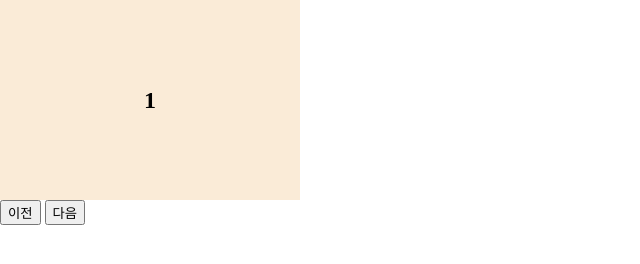
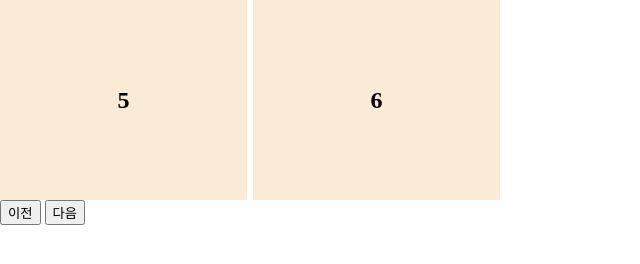
Before and after one commit to rlawldus9797/2407-WEB3, a plain HTML site: page 캐러셀/인덱스.html in a window 1280 px wide. Both pictures are taken after a click on the button "이전". Shown: the whole page, without its empty margins (0-640 px from the left). Drawn offline with Linux system fonts and the light colour scheme.

Commit message:
Update 인덱스.html

```diff
--- a/캐러셀/인덱스.html
+++ b/캐러셀/인덱스.html
@@ -8,16 +8,17 @@
     <style>
 
         .slider {
-            width: 300px;
+            width: 500px;
             height: 200px;
             overflow: hidden;
         }
         .content-wrapper {
             display: flex;
+            transition: 0.5s;
         }
 
         .content {
-            width: 300px;
+            /* width: 300px; */
             height: 200px;
             background-color: antiquewhite;
 
@@ -48,35 +49,45 @@
         <button class="next">다음</button>
     </div>
     <script>
-        const content = document.querySelector('.content-wrapper');
+        const viewCount = 2;
+        const gap = 6;
+        const slider = document.querySelector('.slider')
+        const contentWrapper = document.querySelector('.content-wrapper');
+        const slideCount = contentWrapper.childElementCount;
         const prev = document.querySelector('.prev');
         const next = document.querySelector('.next');
         // const slideWidth = content.children[0].clientWidth
+        const contentWidth = (slider.clientWidth - gap * (viewCount - 1)) / viewCount
 
         let index = 0;
 
         // 좌표는 하나로 사용할 것
+        contentWrapper.style.gap = `${gap}px`
+
+        for(let i=0; i < slideCount; i++) {
+            contentWrapper.children[i].style.width = `${contentWidth}px`
+        }
 
         prev.addEventListener('click', ()=> {
             index--;
             if(index < 0) {
-                index = 0;
+                index = contentWrapper.childElementCount-viewCount;
             }
 
-            slider()
+            toSlider()
         })
 
         next.addEventListener('click', ()=> {
             index++;
-            if(index > content.childElementCount-1) {
-                index = content.childElementCount-1;
+            if(index > contentWrapper.childElementCount-viewCount) {
+                index = 0;
             }
 
-            slider()
+            toSlider()
         })
 
-        function slider() {
-            content.style.transform = `translateX(${index*-300}px)`
+        function toSlider() {
+            contentWrapper.style.transform = `translateX(${index * -(contentWidth + gap)}px)`
         }
 
 
```
